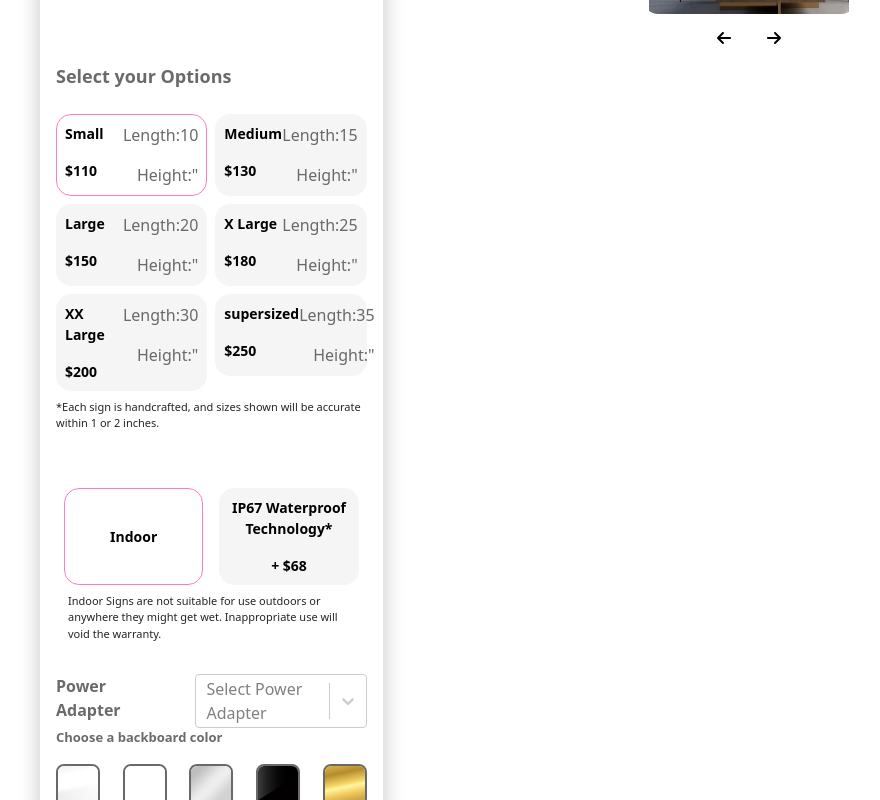
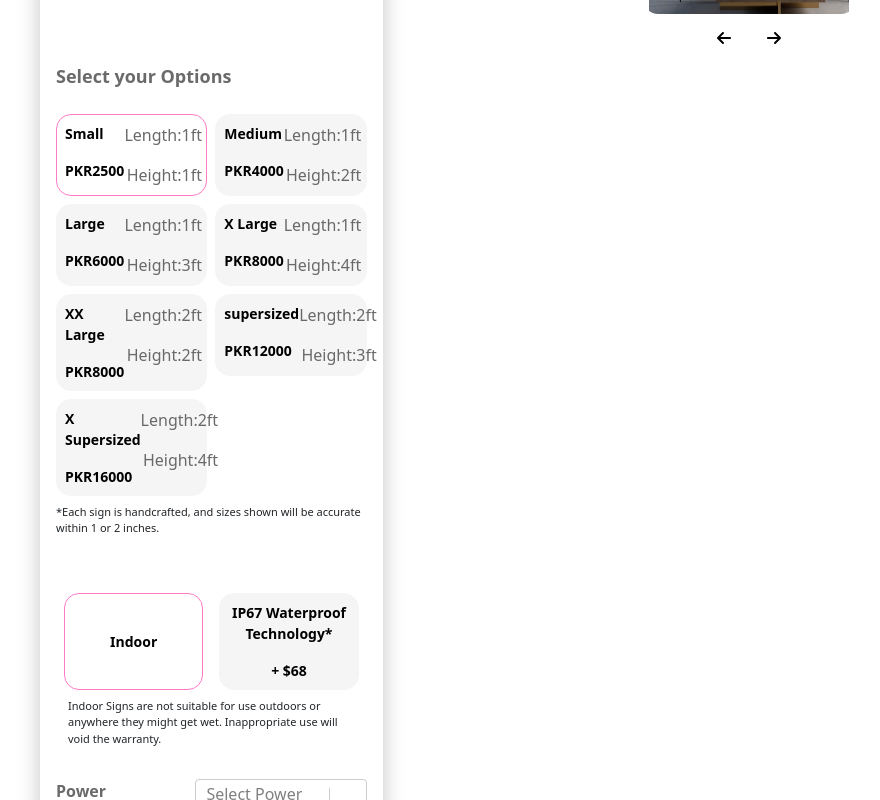
Before and after one commit to A-Wahabb/neon, a React (Create React App) app: page / in a window 1280 px wide. Shown: the part 940-1740 px from the top of the page, without its empty margins (62-942 px from the left). Built offline with nearby package versions, Linux system fonts and the light colour scheme; a web font is replaced by a local one.

Commit message:
Calculation Started

```diff
--- a/src/App.js
+++ b/src/App.js
@@ -132,6 +132,7 @@ function App() {
       length: c,
       height: d
     })
+    setPrice(b)
   }
 
   // window.fitText(document.getElementById("responsiveText"),3);
@@ -180,7 +181,6 @@ function App() {
             neonbackground4={neonbackground4}
             neonbackground5={neonbackground5}
             Price={Price}
-            setPrice={setPrice}
           />} />
           <Route path="/design-proof" element={<DesignProofPage
             AcrylicBkgrnd={AcrylicBkgrnd}
@@ -195,7 +195,6 @@ function App() {
             neonbackground={neonbackground}
             setneonbackground={setneonbackground}
             Price={Price}
-            setPrice={setPrice}
           />} />
         </Routes>
         <Footer />
--- a/src/SelectBackBoard.js
+++ b/src/SelectBackBoard.js
@@ -29,7 +29,7 @@ function SelectBackBoard(props) {
 
             <div className='total-section d-inline-flex w-100 p-3'>
                 <p className='mb-0 mt-2 fs-14'>Total with selected options:</p>
-                <p className='fs22 ms-auto mb-1'>{props.sizeParams.price}</p>
+                <p className='fs22 ms-auto mb-1'>PKR {props.Price}</p>
             </div>
         </>
     )
--- a/src/atom/OptionEach.js
+++ b/src/atom/OptionEach.js
@@ -5,11 +5,11 @@ const OptionEach = (props) => {
             <div className={`d-flex justify-content-between p-2 cursorPointer size_box ${props.sizeParams.size == props.size && 'active'} `} onClick={() => { props.settingDetails(props.size, props.price, props.length, props.height) }}>
                 <div>
                     <p className="fw-bold fs14 text-black">{props.size}</p>
-                    <p className="fw-bold fs14 text-black mb-0">${props.price}</p>
+                    <p className="fw-bold fs14 text-black mb-0">PKR{props.price}</p>
                 </div>
                 <div>
-                    <p className="fs12 tc-grey-3 text-end" >Length:{props.length}</p>
-                    <p className="fs12 tc-grey-3 text-end mb-0" >Height:{props.height}"</p>
+                    <p className="fs12 tc-grey-3 text-end" >Length:{props.length}ft</p>
+                    <p className="fs12 tc-grey-3 text-end mb-0" >Height:{props.height}ft</p>
                 </div>
             </div>
         </>
--- a/src/atom/Options.js
+++ b/src/atom/Options.js
@@ -8,9 +8,9 @@ const Options = (props) => {
                 <div className="col-sm-6">
                     <OptionEach
                         size="Small"
-                        price="110"
-                        length="10"
-                        height=""
+                        price="2500"
+                        length="1"
+                        height="1"
                         sizeParams={props.sizeParams}
                         settingDetails={props.settingDetails}
                     />
@@ -19,9 +19,9 @@ const Options = (props) => {
                 <div className="col-sm-6">
                     <OptionEach
                         size="Medium"
-                        price="130"
-                        length="15"
-                        height=""
+                        price="4000"
+                        length="1"
+                        height="2"
                         sizeParams={props.sizeParams}
                         settingDetails={props.settingDetails}
                     />
@@ -30,9 +30,9 @@ const Options = (props) => {
                 <div className="col-sm-6">
                     <OptionEach
                         size="Large"
-                        price="150"
-                        length="20"
-                        height=""
+                        price="6000"
+                        length="1"
+                        height="3"
                         sizeParams={props.sizeParams}
                         settingDetails={props.settingDetails}
                     />
@@ -40,9 +40,9 @@ const Options = (props) => {
                 <div className="col-sm-6">
                     <OptionEach
                         size="X Large"
-                        price="180"
-                        length="25"
-                        height=""
+                        price="8000"
+                        length="1"
+                        height="4"
                         sizeParams={props.sizeParams}
                         settingDetails={props.settingDetails}
                     />
@@ -50,9 +50,9 @@ const Options = (props) => {
                 <div className="col-sm-6">
                     <OptionEach
                         size="XX Large"
-                        price="200"
-                        length="30"
-                        height=""
+                        price="8000"
+                        length="2"
+                        height="2"
                         sizeParams={props.sizeParams}
                         settingDetails={props.settingDetails}
                     />
@@ -60,9 +60,19 @@ const Options = (props) => {
                 <div className="col-sm-6">
                     <OptionEach
                         size="supersized"
-                        price="250"
-                        length="35"
-                        height=""
+                        price="12000"
+                        length="2"
+                        height="3"
+                        sizeParams={props.sizeParams}
+                        settingDetails={props.settingDetails}
+                    />
+                </div>
+                <div className="col-sm-6">
+                    <OptionEach
+                        size="X Supersized"
+                        price="16000"
+                        length="2"
+                        height="4"
                         sizeParams={props.sizeParams}
                         settingDetails={props.settingDetails}
                     />
--- a/src/atom/SlctRemain.js
+++ b/src/atom/SlctRemain.js
@@ -68,6 +68,7 @@ const SlctRemain = ({ oldProps }) => {
                     neonbackground5={oldProps.neonbackground5}
                     neonbackground={oldProps.neonbackground}
                     setneonbackground={oldProps.setneonbackground}
+                    Price={oldProps.Price}
                 />
                 <Link to={oldProps.UserInput !== 'Type Here' ? '/design-proof' : '/'} >
                     <button className='py-3 addtocart'>ADD TO CART</button>
```
